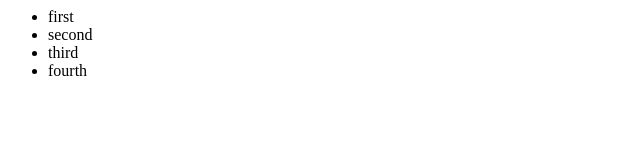
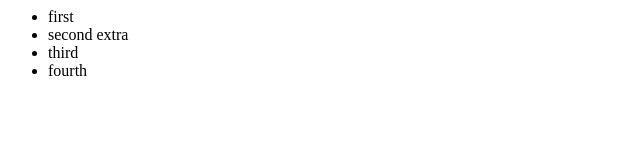
Before and after one commit to michielvanhoutte/testconflict, a plain HTML site: page index.html in a window 1280 px wide. Shown: the full height of the page, 0-640 px from the left. Drawn offline with Linux system fonts and the light colour scheme.

Commit message:
extended second

```diff
--- a/index.html
+++ b/index.html
@@ -3,7 +3,7 @@
 	<body>
 		<ul>
 			<li>first</li>
-			<li>second</li>
+			<li>second extra</li>
 			<li>third</li>
 			<li>fourth</li>
 		</ul>
```
